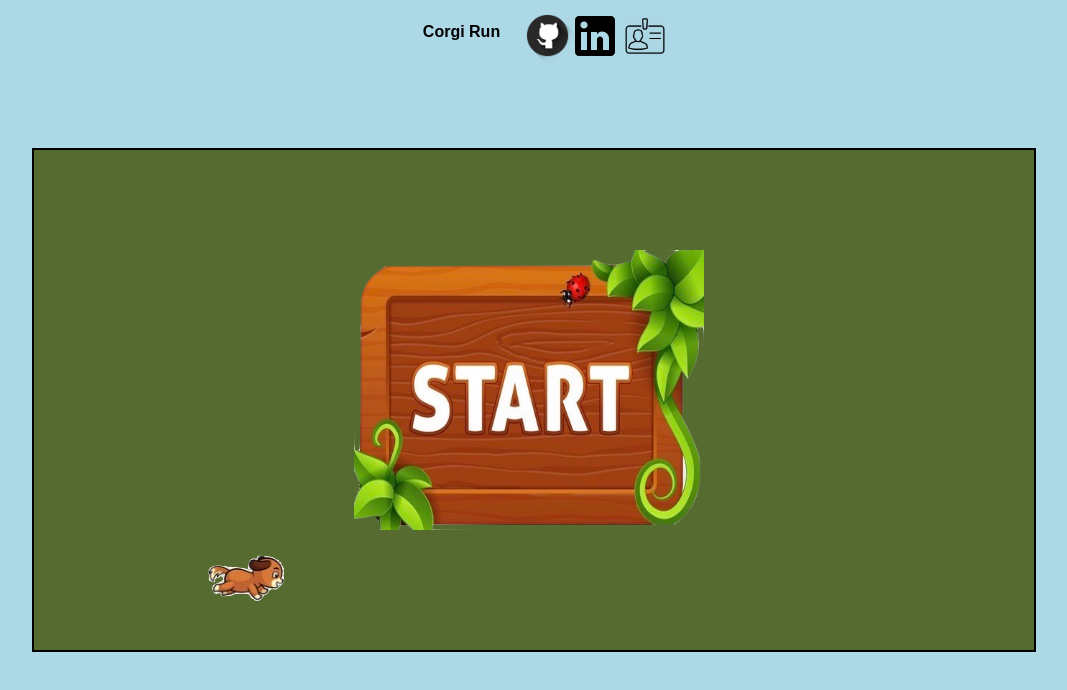
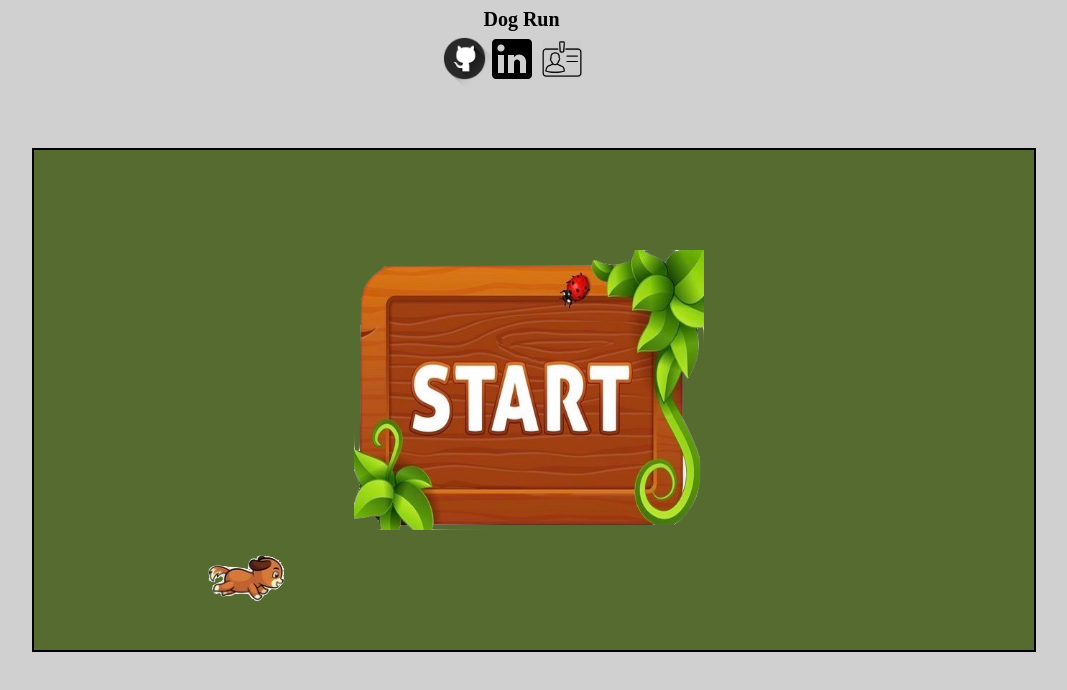
Before and after one commit to Gogetaspirit/Corgi-Run, a website built with webpack: page index.html in a window 1280 px wide. Shown: the whole page, without its empty margins (106-1173 px from the left). Built offline with nearby package versions, Linux system fonts and the light colour scheme; a web font is replaced by a local one.

Commit message:
changed font and background

```diff
--- a/index.html
+++ b/index.html
@@ -6,6 +6,8 @@
     <meta name="viewport" content="width=device-width, initial-scale=1.0" />
     <meta http-equiv="X-UA-Compatible" content="ie=edge" />
     <link rel="stylesheet" href="./dist/main.css" />
+    <link rel="preconnect" href="https://fonts.gstatic.com">
+    <link href="https://fonts.googleapis.com/css2?family=BioRhyme&display=swap" rel="stylesheet">
     <title>Corgi/Dog Run!</title>
     <style>
         canvas {
@@ -34,7 +36,8 @@
    <canvas id= "canvas">
    </canvas>
     <div class="nav-bar">
-        <div class="title">Corgi Run</div>
+        <div class="title">Dog Run</div>
+        <div class="social-links">
         <div class="github-link">
             <a href='https://github.com/Gogetaspirit/Corgi-Run' target="_blank"><img class="github"
                     src="./src/assets/github.png"></a>
@@ -47,6 +50,7 @@
             <a href="https://gogetaspirit.github.io/" target="_blank"><img src="src/assets/portfolio.png"
                     class="portfolio" /></a>
         </div>
+        </div>
     </div>
 
    <script src = "./src/dog.js"></script>
--- a/src/dog.js
+++ b/src/dog.js
@@ -84,6 +84,7 @@ class Dog {
 
         ctx.clearRect(0, 0, canvas.width, canvas.height)
         ctx.drawImage(startImg, startImgDx, startImgDy, startImgWidth, startImgHeight)
+
          ctx.drawImage(dogImg, this.widthOfIndivSprite * srcX, this.sheetHeight * srcY, this.widthOfIndivSprite, this.sheetHeight, this.imgx, this.imgy,this.widthOfIndivSprite, this.sheetHeight)
             if (srcX < 9) srcX++;
             else srcX = 1;
--- a/src/styles/index.scss
+++ b/src/styles/index.scss
@@ -1,5 +1,6 @@
 body {
-     background-color: lightblue;
+     background-color: #D0D0D0;
+     font-family: 'BioRhyme', serif;
  }
 
 .github {
@@ -18,29 +19,23 @@ body {
     width: 40px;
     margin-left: 10px;
     margin-top: 8px;
+    margin-right: 50px;
 }
 
 .title  {
-    margin-left: 20px;
-   margin-top: 15px;
-   margin-right: 20px;
-   font-family: Arial, Helvetica, sans-serif;
+   margin: auto;
+	width: 8%;
    font-weight: bolder;
+   font-size: 20px;
 }
 
-.nav-bar {
+.social-links {
     display: flex;
-    justify-content: center;
+   justify-content: center;
 }
 
-.controls {
-text-align: center;
-font-family: Arial, Helvetica, sans-serif;
-font-weight: bold;
+
+
+.nav-bar {
+    margin:0px auto;
 }
-
-.instructions {
-    text-align: center;
-    font-family: Arial, Helvetica, sans-serif;
-    font-weight: bold;
-}
```
Also changed, not shown: dist/main.css, 1 other file.
